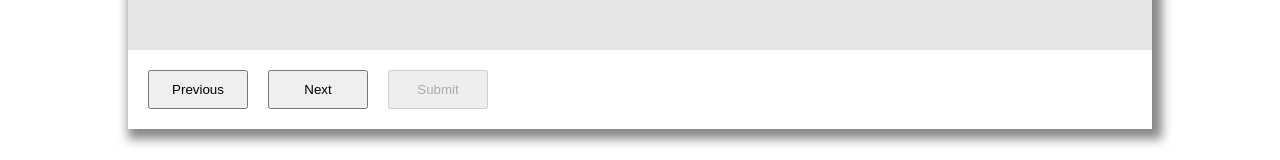
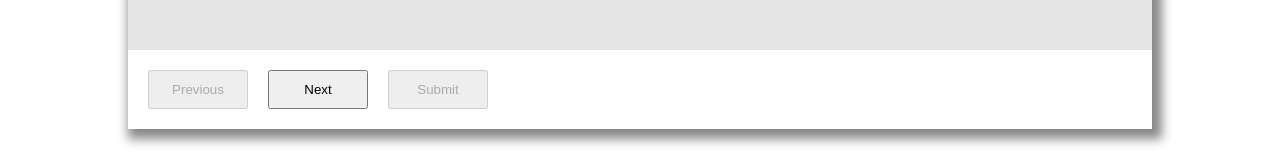
Before and after one commit to monticolombi/steps-challenge, a React (Create React App) app: page / in a window 1280 px wide. Shown: the part 584-744 px from the top of the page. Built offline with nearby package versions, Linux system fonts and the light colour scheme.

Commit message:
Improve button logic

```diff
--- a/src/App.js
+++ b/src/App.js
@@ -48,9 +48,9 @@ function App() {
           <Step title="Last" number={3} isComplete={false} focus={focus}/>
         </Steps>
         <Content copy={contentCopy} />
-        <Button handleClick={prevClick} copy="Previous"/>
-        <Button handleClick={nextClick} copy="Next" submitDisabled={!submitDisabled}/>
-        <Button handleClick={submitClick} copy="Submit" submitDisabled={submitDisabled}/>
+        <Button handleClick={prevClick} copy="Previous" isDisabled={focus === 1}/>
+        <Button handleClick={nextClick} copy="Next" isDisabled={!submitDisabled}/>
+        <Button handleClick={submitClick} copy="Submit" isDisabled={submitDisabled}/>
       </div>
   );
 }
--- a/src/Components/Button/Button.js
+++ b/src/Components/Button/Button.js
@@ -1,9 +1,9 @@
 import './Button.css';
 
 function Button(props) {
-    const { submitDisabled, copy, handleClick } = props;
+    const { isDisabled, copy, handleClick } = props;
     return (
-        <button className="Button" onClick={handleClick} disabled={submitDisabled}>
+        <button className="Button" onClick={handleClick} disabled={isDisabled}>
             {copy}
         </button>
     )
```
